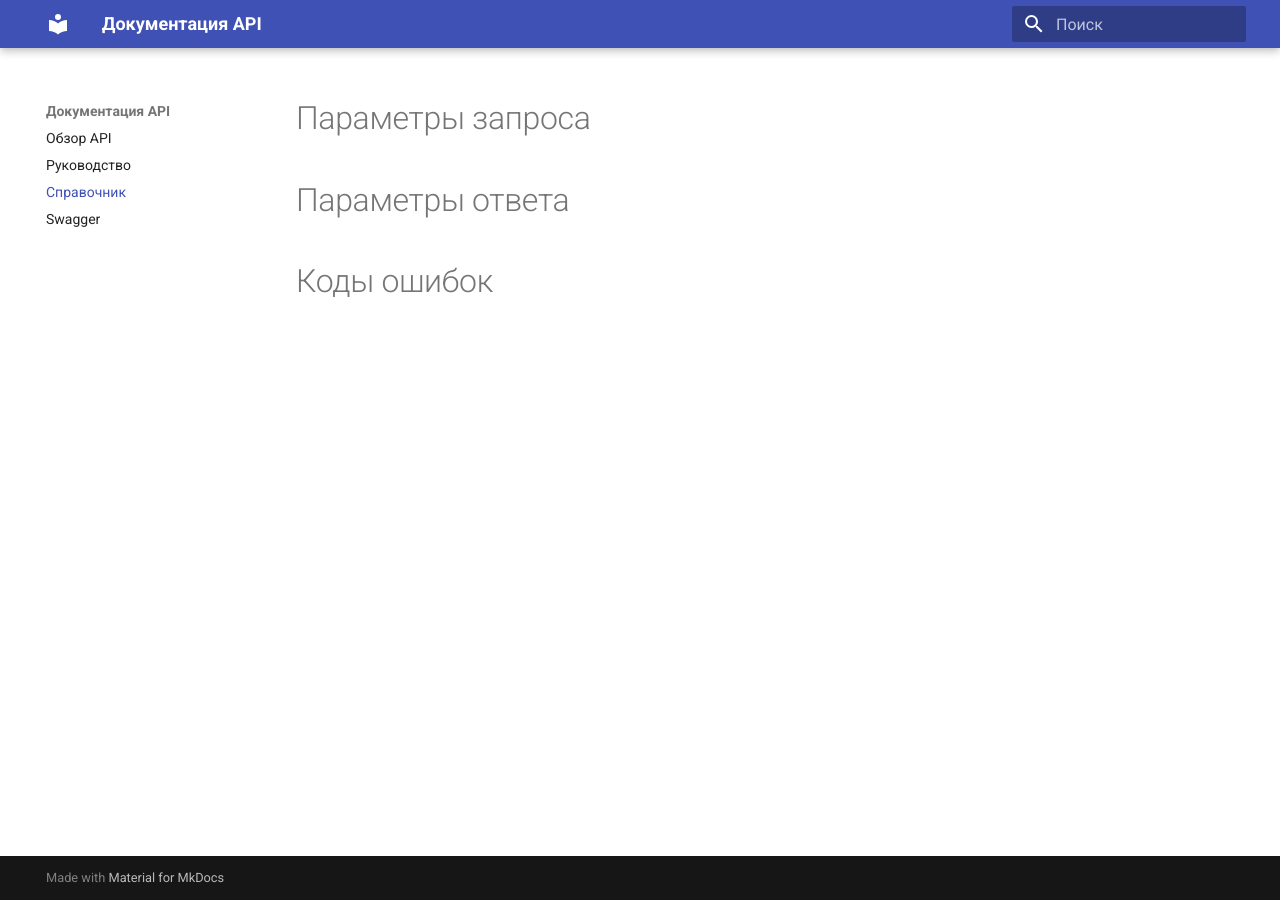
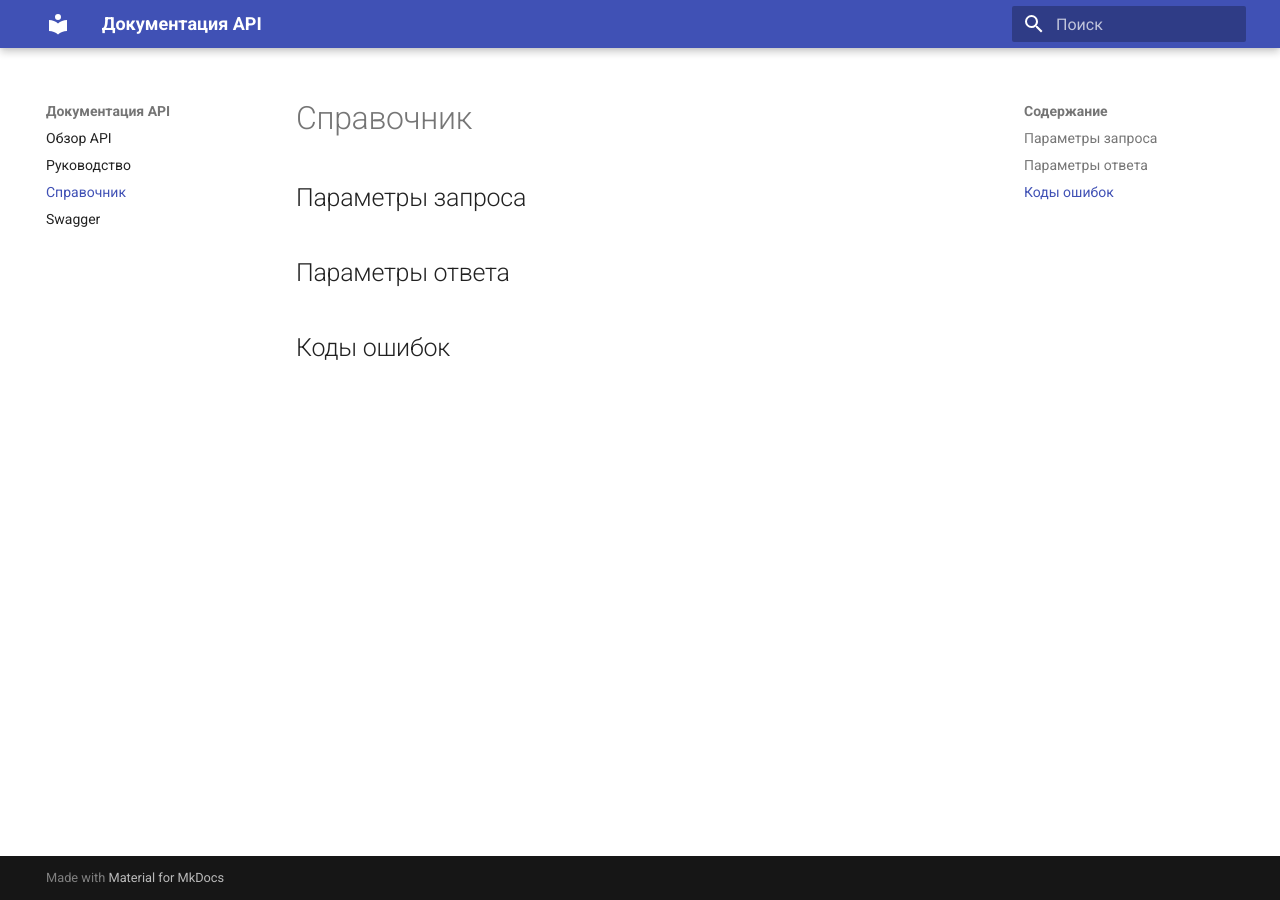
Before and after one commit to n-ukleina/mkdoc-hw4, an MkDocs documentation site: the page built from docs/manual.md, in a window 1280 px wide. Built offline with MkDocs 1.6.1 and Material for MkDocs 9.7.7, drawn with Linux system fonts in a browser that asks for light colours.

Commit message:
Отредактированы разделы

```diff
--- a/docs/manual.md
+++ b/docs/manual.md
@@ -1,3 +1,4 @@
-# Параметры запроса
-# Параметры ответа
-# Коды ошибок
+# Справочник
+## Параметры запроса
+## Параметры ответа
+## Коды ошибок
```
Also changed, not shown: docs/start.md (+2 -1 lines).
